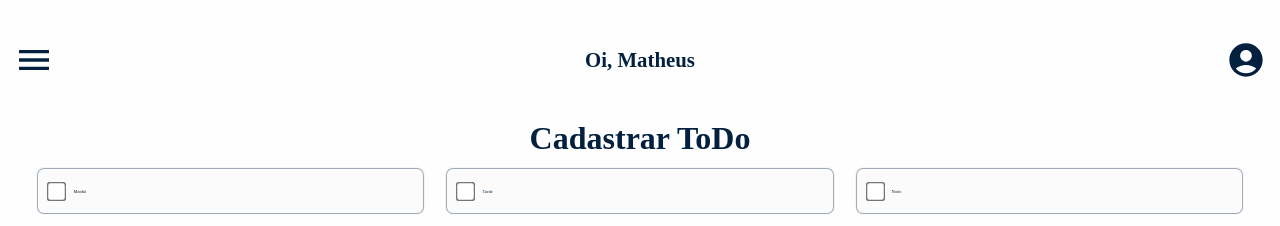
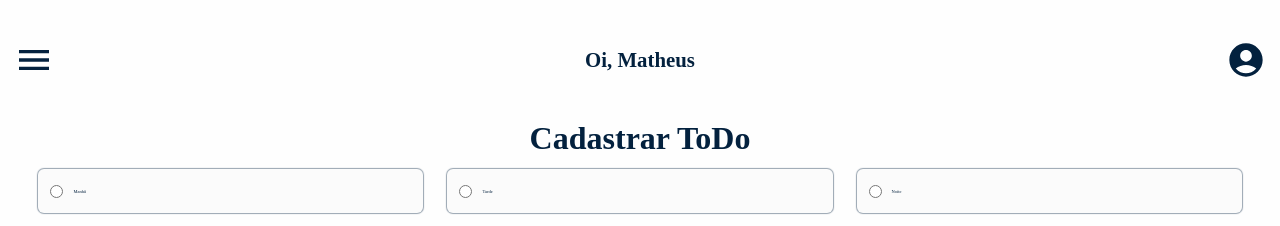
Before and after one commit to matheusjesse/todo-app-nextjs, a Next.js app: page /register in a window 1280 px wide. Shown: the top 226 px of the page. Built offline with nearby package versions, Linux system fonts and the light colour scheme.

Commit message:
feat: mudando os checkbox para radio input

```diff
--- a/components/DayPeriod/index.jsx
+++ b/components/DayPeriod/index.jsx
@@ -3,7 +3,7 @@ import DayPeriodContainer from './style';
 function DayPeriod({ setDayPeriod, dayPeriod }) {
   function dayPeriodChange(e) {
     const { value, checked } = e.target;
-    setDayPeriod([...dayPeriod, value]);
+    setDayPeriod([value]);
 
     if (!checked) {
       const removePeriod = dayPeriod.filter((element) => element !== value);
@@ -15,7 +15,7 @@ function DayPeriod({ setDayPeriod, dayPeriod }) {
     <DayPeriodContainer>
       <label htmlFor="dayPeriod1">
         <input
-          type="checkbox"
+          type="radio"
           id="dayPeriod1"
           name="dayPeriod1"
           value="morning"
@@ -26,7 +26,7 @@ function DayPeriod({ setDayPeriod, dayPeriod }) {
       </label>
       <label htmlFor="dayPeriod2">
         <input
-          type="checkbox"
+          type="radio"
           id="dayPeriod2"
           name="dayPeriod2"
           value="afternoon"
@@ -37,7 +37,7 @@ function DayPeriod({ setDayPeriod, dayPeriod }) {
       </label>
       <label htmlFor="dayPeriod3">
         <input
-          type="checkbox"
+          type="radio"
           id="dayPeriod3"
           name="dayPeriod3"
           value="night"
```
